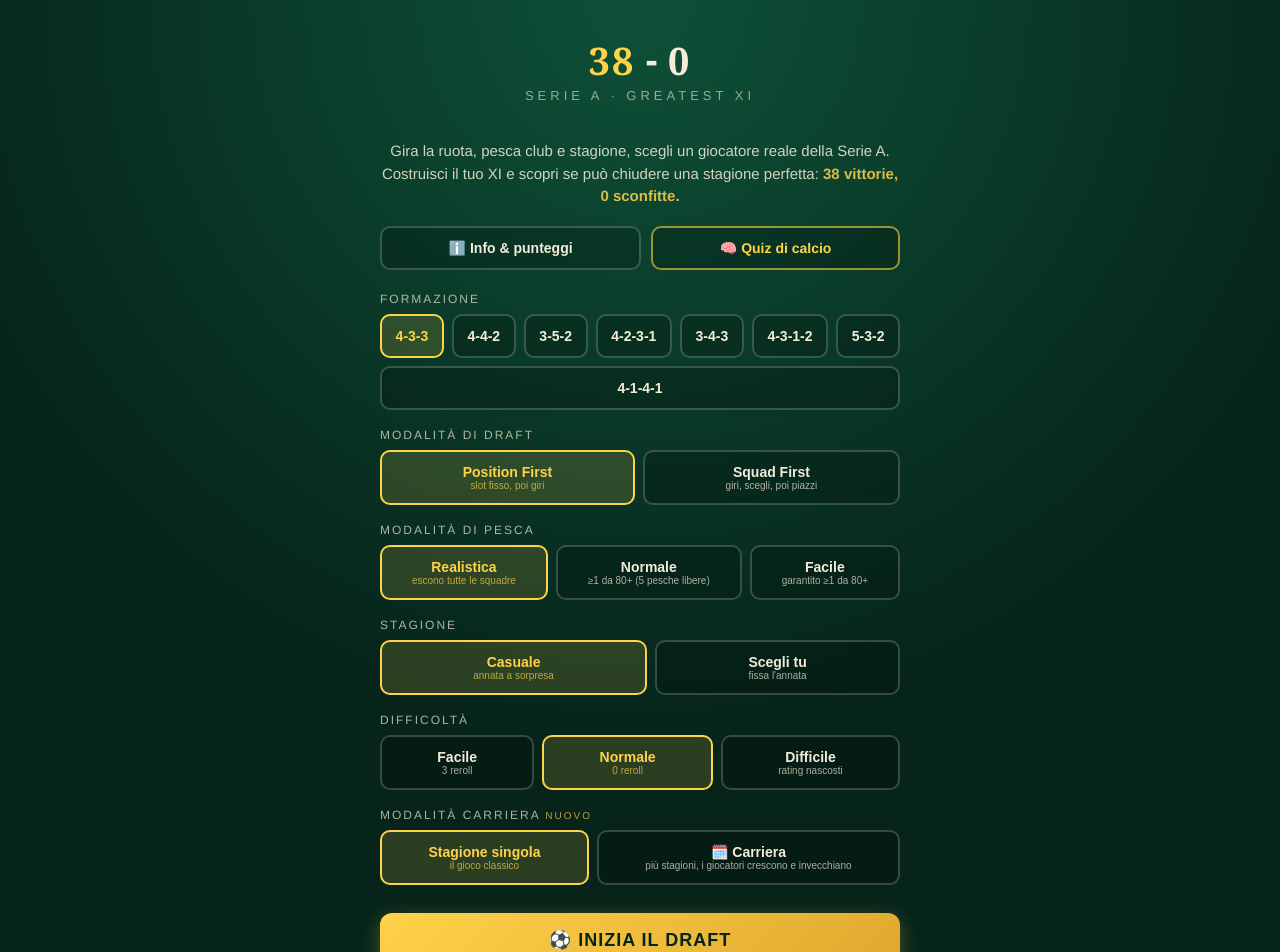
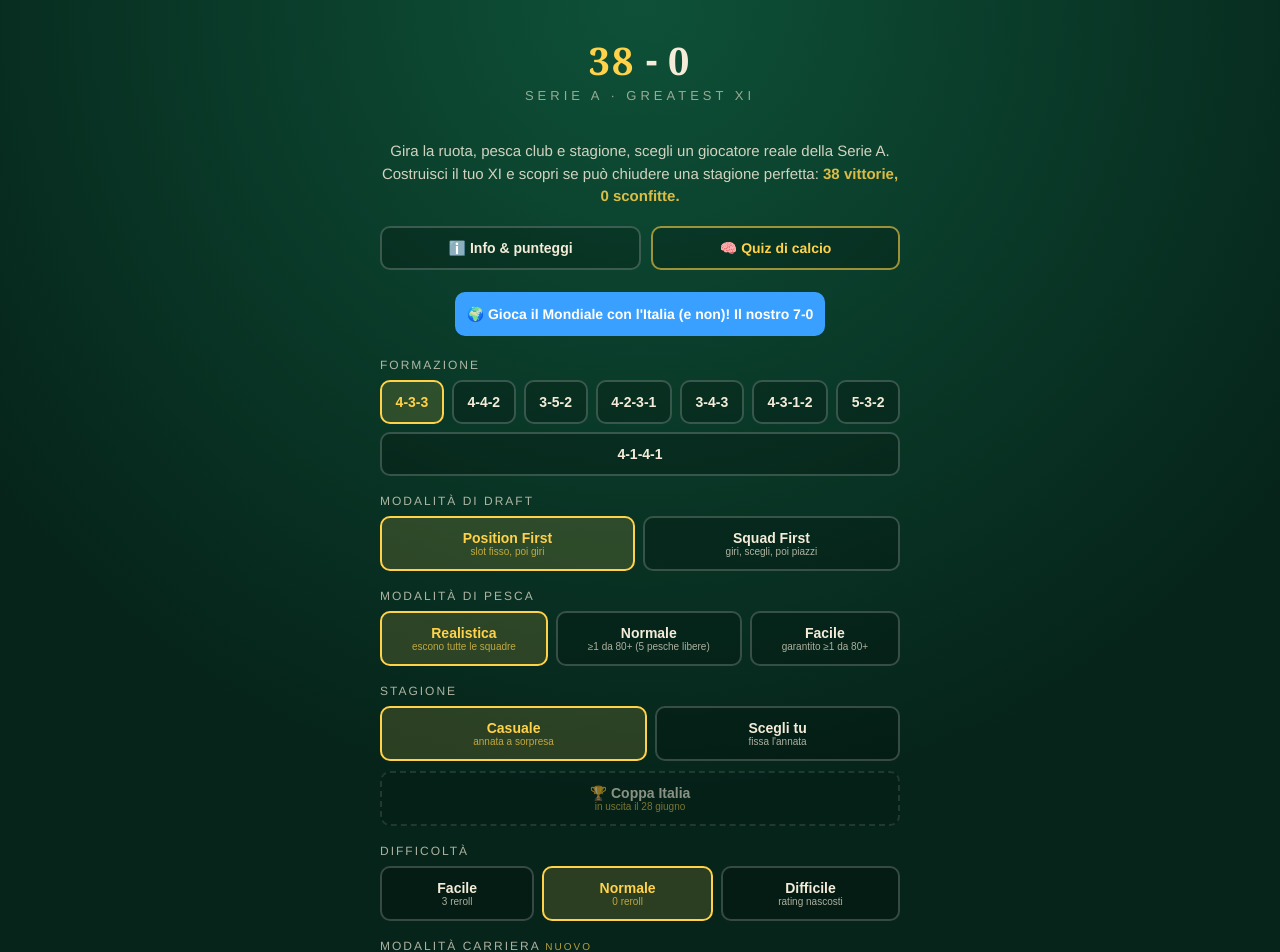
Before and after one commit to Zappo02/38a0-serieA, a React (Vite) app: page / in a window 1280 px wide. Shown: the top 952 px of the page. Built offline with nearby package versions, Linux system fonts and the light colour scheme; the HTML template or start-up script is replaced by a standard one.

Commit message:
Update App.jsx

```diff
--- a/src/App.jsx
+++ b/src/App.jsx
@@ -731,6 +731,14 @@
           </a>
         </div>
 
+        <div style={{textAlign:"center", marginBottom:22}}>
+          <a href="https://universosportivo.com/7-0-mondiale/" target="_blank" rel="noopener noreferrer"
+             style={{...chip(false), display:"inline-block", textDecoration:"none", color:"#fff",
+                     background:"#3aa0ff", borderColor:"#3aa0ff", fontWeight:700}}>
+            🌍 Gioca il Mondiale con l'Italia (e non)! Il nostro 7-0
+          </a>
+        </div>
+
         <Label>Formazione</Label>
         <div style={chipRow}>
           {Object.keys(FORMATIONS).map(k => (
@@ -781,6 +789,16 @@
             ))}
           </div>
         )}
+
+        <div style={{marginTop:10}}>
+          <button disabled aria-disabled="true" style={{
+            ...chip(false), width:"100%", cursor:"not-allowed", opacity:.55,
+            position:"relative", borderStyle:"dashed",
+          }}>
+            🏆 Coppa Italia
+            <span style={{display:"block", fontSize:10, opacity:.85, fontWeight:400, color:S.gold}}>in uscita il 28 giugno</span>
+          </button>
+        </div>
 
         <Label>Difficoltà</Label>
         <div style={chipRow}>
@@ -1475,6 +1493,10 @@
              style={{...bigBtnSm, background:"#3aa0ff", color:"#fff", textDecoration:"none", display:"inline-flex", alignItems:"center"}}>
             🧠 Gioca ai quiz di calcio
           </a>
+          <a href="https://universosportivo.com/7-0-mondiale/" target="_blank" rel="noopener noreferrer"
+             style={{...bigBtnSm, background:"#2e7d32", color:"#fff", textDecoration:"none", display:"inline-flex", alignItems:"center"}}>
+            🌍 Gioca il nostro 7-0 Mondiale
+          </a>
           {careerMode
             ? <button onClick={()=>onAdvance(season.expectedPos - season.realPos)} style={{...bigBtnSm, background:S.gold, color:S.ink, fontWeight:900}}>▶ PROSSIMA STAGIONE</button>
             : <button onClick={onRestart} style={{...bigBtnSm, background:"transparent", border:`2px solid ${S.gold}`, color:S.gold}}>↻ Rigioca</button>}
```
